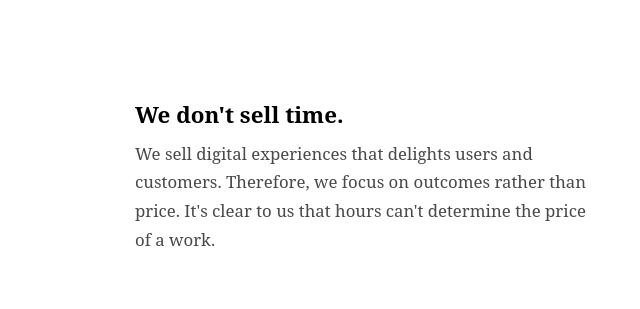
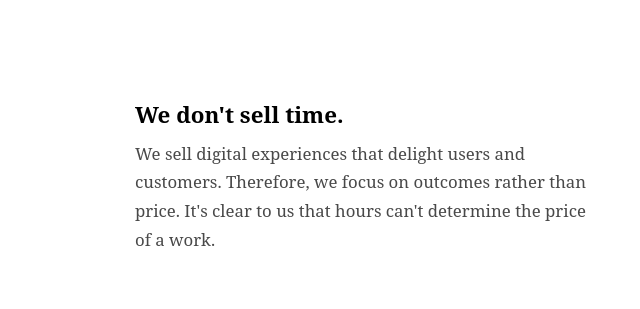
Before and after one commit to phmarques1/zeeplabs, a plain HTML site: page studio.html in a window 1280 px wide. Shown: the part 1520-1829 px from the top of the page, 485-1125 px from the left. Drawn offline with nearby package versions, Linux system fonts and the light colour scheme.

Commit message:
fixing another typo

```diff
--- a/studio.html
+++ b/studio.html
@@ -102,7 +102,7 @@
         <div class="featureListItem featureListItem--reverse">
           <div class="feature-right">
               <div class="featureTitle">We don't sell time.</div>
-              <div class="featureListItem__description">We sell digital experiences that delights users and customers. Therefore, we focus on outcomes rather than price. It's clear to us that hours can't determine the price of a work.</div>
+              <div class="featureListItem__description">We sell digital experiences that delight users and customers. Therefore, we focus on outcomes rather than price. It's clear to us that hours can't determine the price of a work.</div>
           </div>
           <div class="featureListItem__icon no-time-icon">
             <object type="image/svg+xml" data="img/no-time-icon.svg" class="no-time-icon">
```
